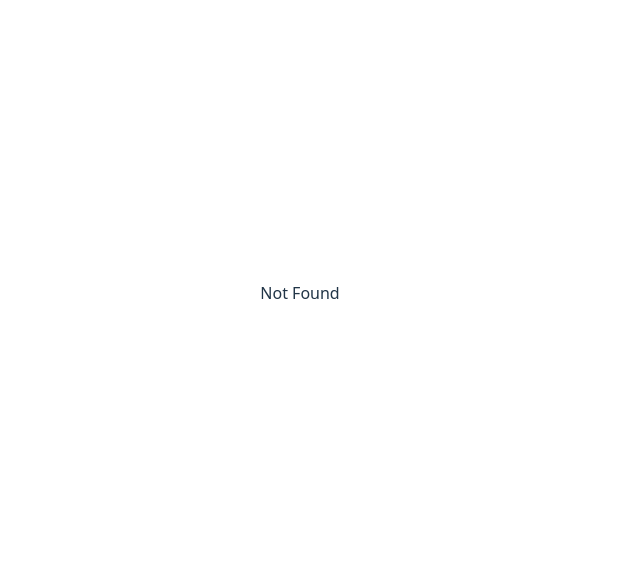
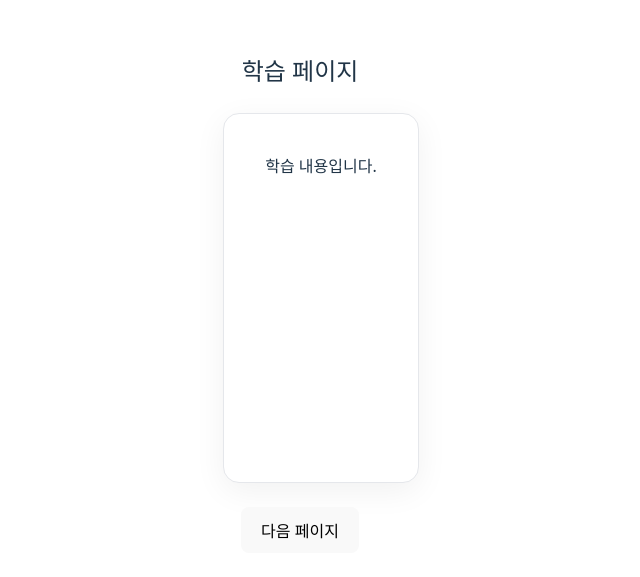
Before and after one commit to dongwandev/mokwon-hackathon, a React (Vite) app in the folder frontend/: page /LearningPage in a window 1280 px wide. Shown: the part 107-684 px from the top of the page, without its empty margins (340-980 px from the left). Built offline with nearby package versions, Linux system fonts and the light colour scheme.

Commit message:
학습 페이지 생성

```diff
--- a/frontend/src/App.jsx
+++ b/frontend/src/App.jsx
@@ -5,6 +5,7 @@ import LearningChoicePage from "./pages/LearningChoicePage.jsx";
 import HomePage from "./pages/HomePage.jsx";
 import './App.css'
 import ProblemPage from "./pages/ProblemPage.jsx";
+import LearningPage from "./pages/LearningPage.jsx";
 
 function Home() {
   return (
@@ -25,6 +26,7 @@ function App() {
         <Route path="/home" element={<HomePage />} />
         {/* 선택: 404 최소 대응 */}
         <Route path="*" element={<div style={{ padding: 16 }}>Not Found</div>} />
+        <Route path="/LearningPage" element={<LearningPage/>}/>
         <Route path="/ProblemPage" element={<ProblemPage/>}/>
       </Routes>
     </BrowserRouter>
--- a/frontend/src/pages/LearningPage.jsx
+++ b/frontend/src/pages/LearningPage.jsx
@@ -1,10 +1,20 @@
-const UserPage = () => {
+import "./pages.css"
+
+const LearningPage = () => {
   return (
-    <div className="p-10 text-center">
-      <h2 className="text-2xl font-bold mb-4">👤 사용자 페이지</h2>
-      <p>일반 사용자 전용 기능을 확인할 수 있어요.</p>
+    <div>
+      <h2>학습 페이지</h2>
+
+      {/* 거대한 컨테이너로 감싸기 */}
+      <div className="big-container">
+        <p>학습 내용입니다.</p>
+      </div>
+      <div>
+        <button>다음 페이지</button>
+      </div>
+
     </div>
   )
 }
 
-export default UserPage
+export default LearningPage
--- a/frontend/src/pages/pages.css
+++ b/frontend/src/pages/pages.css
@@ -1,3 +1,23 @@
 .hidden {
     display: none;
 }
+
+/* 큼직한 컨테이너 */
+.big-container {
+  /* 가로: 화면에 꽉 차되 너무 넓지 않게 */
+  width: min(100%, 960px);
+  /* 세로: 넉넉하게 */
+  min-height: 40vh;
+
+  margin: 24px auto;           /* 가운데 정렬 */
+  padding: 24px 20px;           /* 안쪽 여백 */
+  border: 1px solid #e5e7eb;    /* 연한 테두리 */
+  border-radius: 16px;          /* 둥근 모서리 */
+  background: #fff;             /* 흰 배경 */
+  box-shadow: 0 8px 32px rgba(0,0,0,0.06); /* 은은한 그림자 */
+
+  /* 컨텐츠를 가운데로 모으고 싶다면 주석 해제 */
+  /* display: flex;
+     flex-direction: column;
+     justify-content: center; */
+}
```
